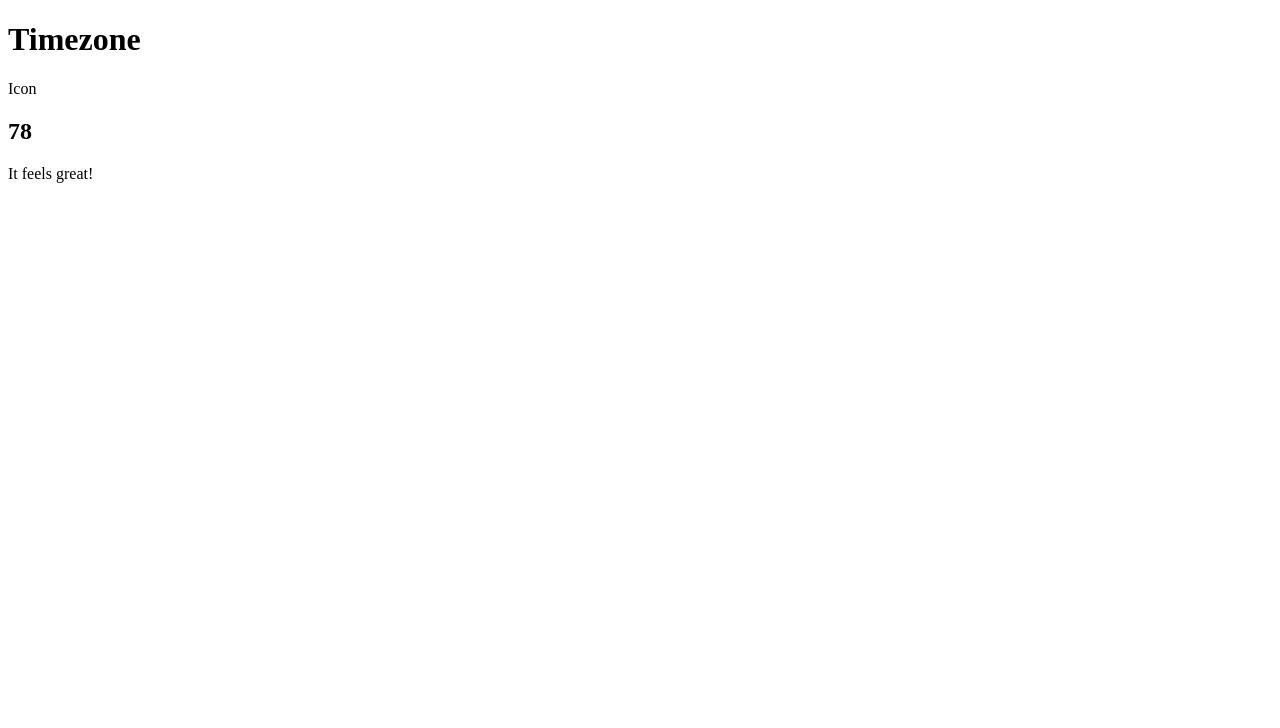
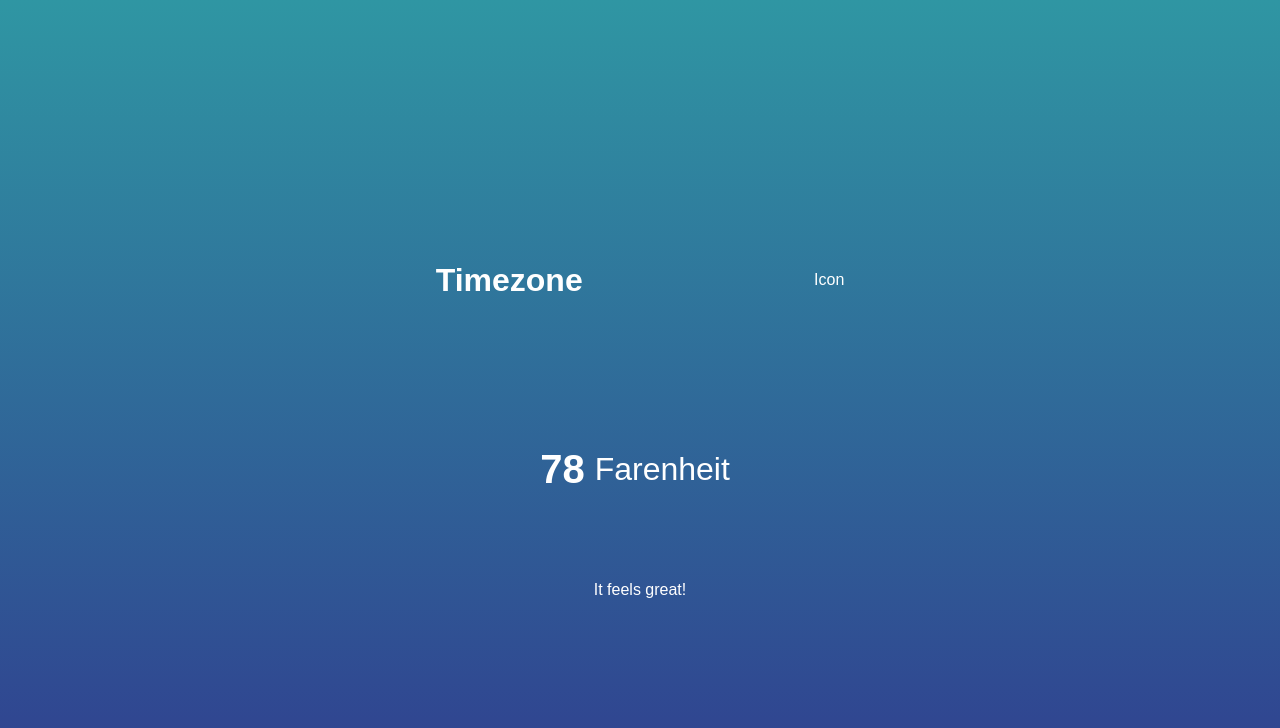
Before and after one commit to Cobrettie/weather-app, a plain HTML site: page index.html in a window 1280 px wide. Drawn offline with Linux system fonts and the light colour scheme.

Commit message:
Initial styling of HTML markup

```diff
--- a/index.html
+++ b/index.html
@@ -16,7 +16,10 @@
         <p>Icon</p>
     </div>
     <div class="temperature">
-        <h2 class="temperature-degree">78</h2>
+        <div class="degree-section">
+            <h2 class="temperature-degree">78</h2>
+            <span>Farenheit</span>
+        </div>
         <div class="temperature-description">It feels great!</div>
     </div>
 
--- a/style.css
+++ b/style.css
@@ -0,0 +1,44 @@
+* {
+    margin: 0;
+    padding: 0;
+    box-sizing: border-box;
+}
+
+body {
+    height: 100vh;
+    display: flex;
+    justify-content: center;
+    flex-direction: column;
+    align-items: center;
+    background: linear-gradient(rgb(47, 150, 163), rgb(48, 62, 143));
+    font-family: sans-serif;
+    color: white;
+}
+
+.location,
+.temperature {
+    height: 30vh;
+    width: 50%;
+    display: flex;
+    justify-content: space-around;
+    align-items: center;
+}
+
+.temperature {
+    flex-direction: column;
+}
+
+.degree-section {
+    display: flex;
+    align-items: center;
+    cursor: pointer;
+}
+
+.degree-section span {
+    margin: 10px;
+    font-size: 2em;
+}
+
+.degree-section h2 {
+    font-size: 2.5em;
+}
```
